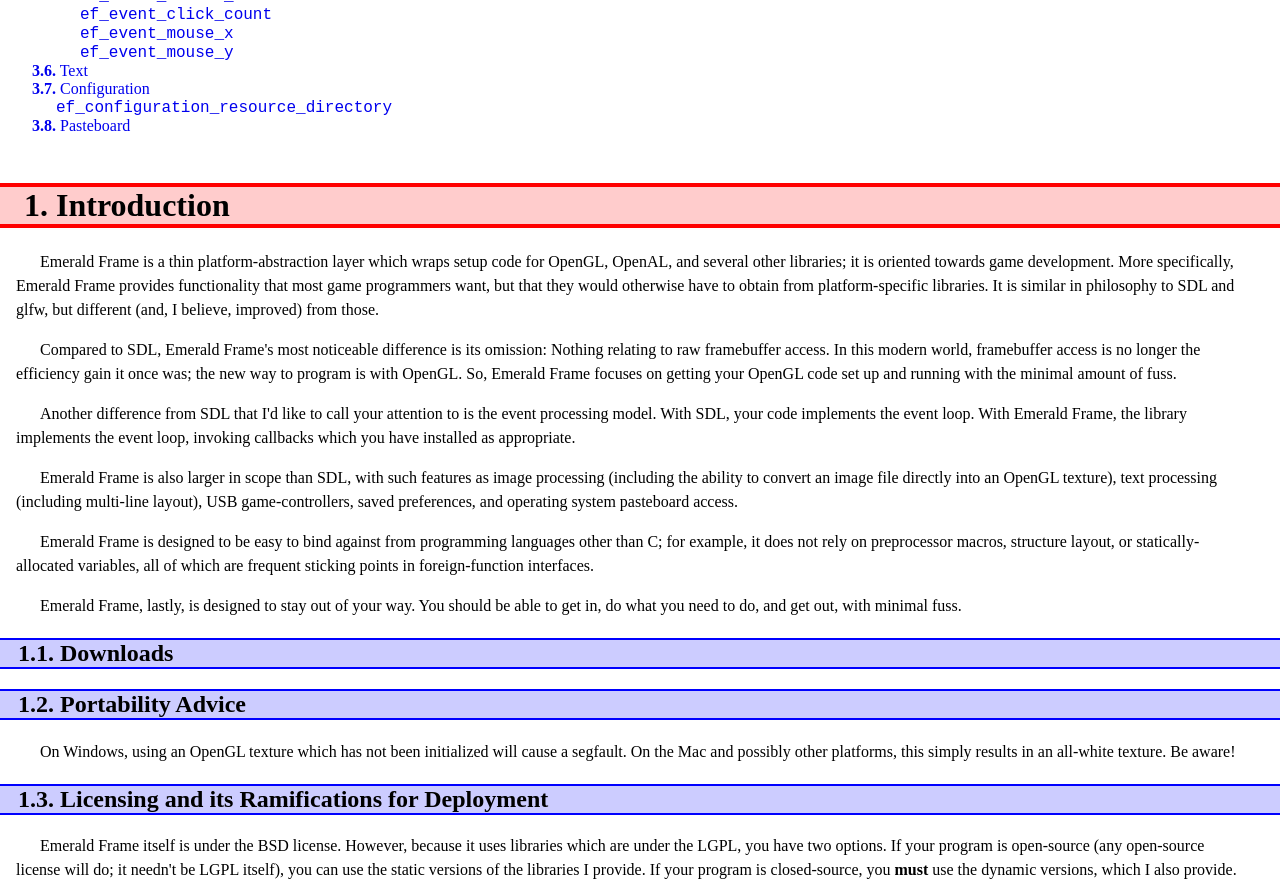
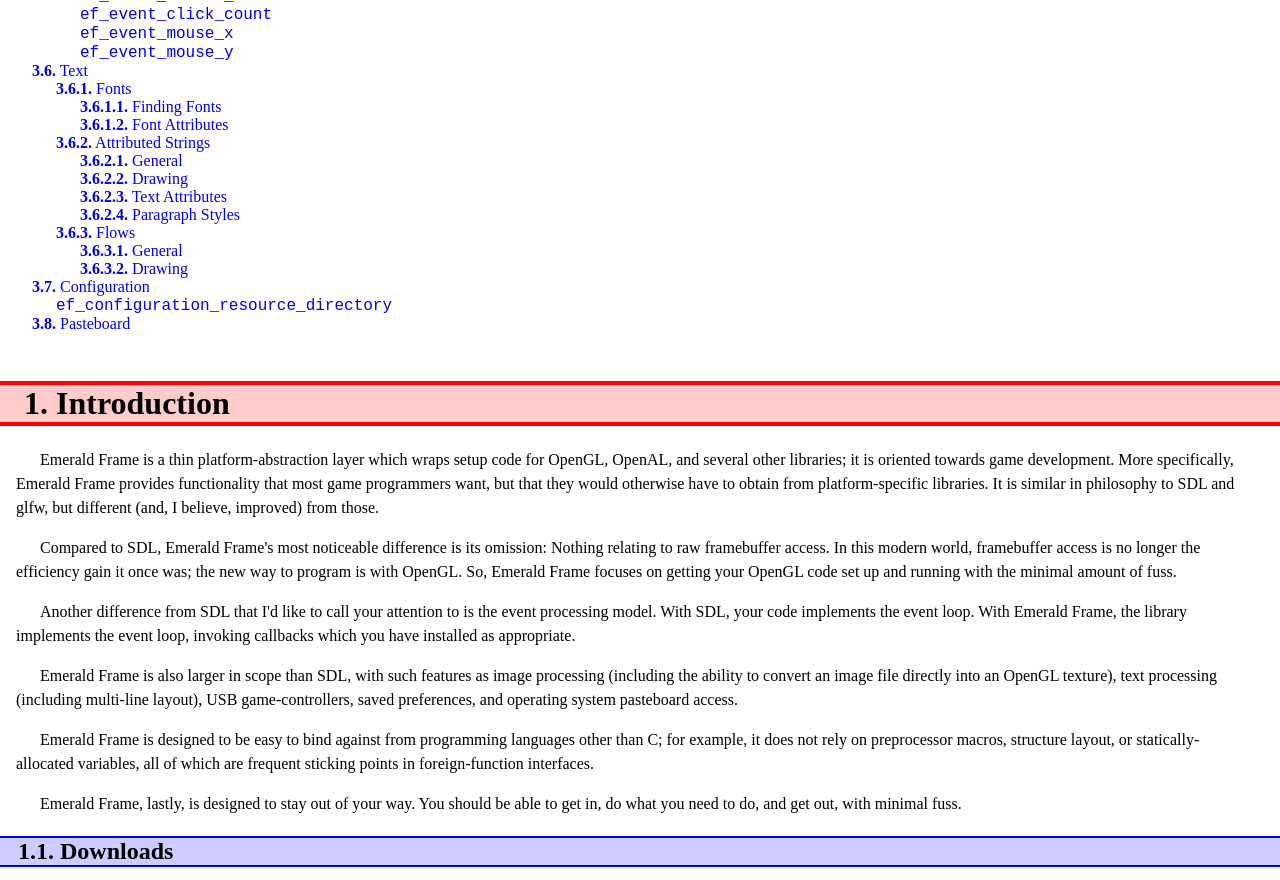
Before and after one commit to IreneKnapp/Emerald-Frame, a plain HTML site: page API.html in a window 1280 px wide. Shown: the part 1710-2590 px from the top of the page. Drawn offline with Linux system fonts and the light colour scheme.

Commit message:
Add the bare table-of-contents structure (without any of the actual functions filled in) for the length Text section.

```diff
--- a/API.html
+++ b/API.html
@@ -200,6 +200,28 @@ div.title {
 </ul></li>
 </ul></li>
 <li><a href="#S_reference_text"><b>3.6.</b> Text</a> <ul>
+<li><a href="#S_reference_text_fonts"><b>3.6.1.</b> Fonts</a> <ul>
+<li><a href="#S_reference_text_fonts_finding_fonts"><b>3.6.1.1.</b> Finding Fonts</a> <ul>
+</ul></li>
+<li><a href="#S_reference_text_fonts_font_attributes"><b>3.6.1.2.</b> Font Attributes</a> <ul>
+</ul></li>
+</ul></li>
+<li><a href="#S_reference_text_attributed_strings"><b>3.6.2.</b> Attributed Strings</a> <ul>
+<li><a href="#S_reference_text_attributed_strings_general"><b>3.6.2.1.</b> General</a> <ul>
+</ul></li>
+<li><a href="#S_reference_text_attributed_strings_drawing"><b>3.6.2.2.</b> Drawing</a> <ul>
+</ul></li>
+<li><a href="#S_reference_text_attributed_strings_text_attributes"><b>3.6.2.3.</b> Text Attributes</a> <ul>
+</ul></li>
+<li><a href="#S_reference_text_attributed_strings_paragraph_styles"><b>3.6.2.4.</b> Paragraph Styles</a> <ul>
+</ul></li>
+</ul></li>
+<li><a href="#S_reference_text_flows"><b>3.6.3.</b> Flows</a> <ul>
+<li><a href="#S_reference_text_flows_general"><b>3.6.3.1.</b> General</a> <ul>
+</ul></li>
+<li><a href="#S_reference_text_flows_drawing"><b>3.6.3.2.</b> Drawing</a> <ul>
+</ul></li>
+</ul></li>
 </ul></li>
 <li><a href="#S_reference_configuration"><b>3.7.</b> Configuration</a> <ul>
 <li><a href="#ef_configuration_resource_directory"><span class="code">ef_configuration_resource_directory</span></a></li>
```
